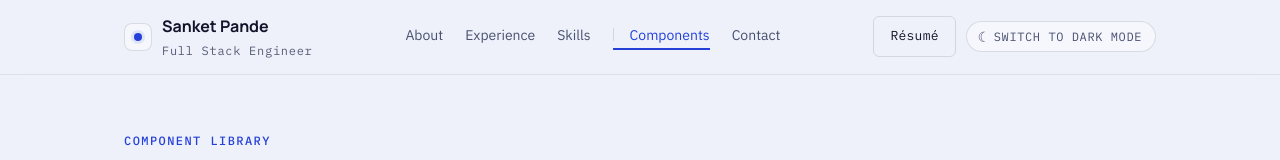
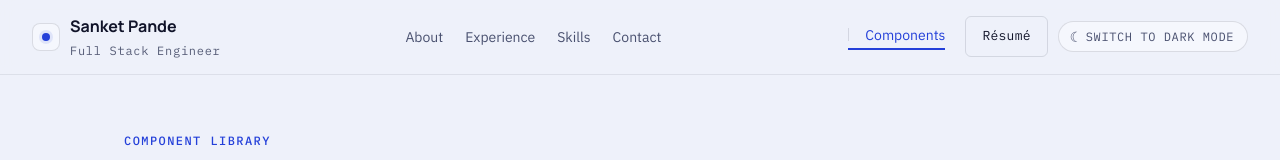
Before and after one commit to sanket-pande/portfolio, a React (Vite) app: page /components in a window 1280 px wide. Shown: the top 160 px of the page. Built offline with nearby package versions, Linux system fonts and the light colour scheme.

Commit message:
refactor: restructure Header component for improved layout and accessibility

```diff
--- a/src/components/Header/Header.module.css
+++ b/src/components/Header/Header.module.css
@@ -8,9 +8,10 @@
 }
 
 .inner {
-  max-width: var(--container);
-  margin-inline: auto;
-  padding: 14px 24px;
+  /* deliberately NOT capped at --container: the bar spans the window so the
+     brand and the actions sit at the screen's edges, while the page content
+     below stays in its column */
+  padding: 14px 32px;
   display: flex;
   align-items: center;
   gap: 20px;
@@ -59,11 +60,20 @@
 }
 
 .navLinks {
+  flex: 1;
+  display: flex;
+  align-items: center;
+  gap: 22px;
+  font-size: var(--ui-md);
+  color: var(--ink-2);
+}
+
+/* auto margins on both sides centre the four jumps between the brand and
+   the right-hand cluster, and push Components to the nav's right edge */
+.sectionLinks {
   display: flex;
   gap: 22px;
   margin-inline: auto;
-  font-size: var(--ui-md);
-  color: var(--ink-2);
 }
 .navLinks a { transition: color 0.15s ease; }
 @media (hover: hover) {
@@ -92,6 +102,7 @@
   .navLinks {
     order: 3;
     width: 100%;
+    flex: none;
     margin-inline: 0;
     gap: 20px;
     font-family: var(--font-mono);
@@ -106,6 +117,8 @@
     padding-inline: 16px;
   }
   .navLinks::-webkit-scrollbar { display: none; }
+  /* the row is already its own line — no need to centre the group in it */
+  .sectionLinks { margin-inline: 0; gap: 20px; }
   /* fades the last item rather than guillotining it, so the row reads as
      scrollable instead of broken */
   .navLinks {
--- a/src/components/Header/Header.tsx
+++ b/src/components/Header/Header.tsx
@@ -7,11 +7,11 @@ import { profile } from "../../data/resume";
 import { useScrollSpy } from "../../hooks/useScrollSpy";
 import styles from "./Header.module.css";
 
-const NAV_LINKS: { label: string; href?: string; to?: string }[] = [
+/** The four in-page jumps, in document order — kept as one group. */
+const SECTION_LINKS = [
   { href: "#about", label: "About" },
   { href: "#experience", label: "Experience" },
   { href: "#skills", label: "Skills" },
-  { to: "/components", label: "Components" },
   { href: "#contact", label: "Contact" },
 ];
 
@@ -30,10 +30,10 @@ export default function Header({ theme, onToggleTheme }: HeaderProps) {
   const headerRef = useRef<HTMLElement>(null);
 
   // The header's height changes with viewport width (the nav drops to a
-  // second row, the brand wraps, the toggle label reflows) and with the
-  // user's own font size. Anything that hardcodes it — scroll-padding,
-  // the scroll spy — is wrong at some width, so publish the real measured
-  // value instead and let both read it.
+  // second row, the toggle label reflows) and with the user's own font
+  // size. Anything that hardcodes it — scroll-padding, the scroll spy —
+  // is wrong at some width, so publish the real measured value instead
+  // and let both read it.
   useEffect(() => {
     const el = headerRef.current;
     if (!el) return;
@@ -68,29 +68,29 @@ export default function Header({ theme, onToggleTheme }: HeaderProps) {
         </Link>
 
         <nav className={styles.navLinks} aria-label="Primary">
-          {NAV_LINKS.map((link) => {
-            if (link.to) {
-              return (
-                <NavLink key={link.to} to={link.to} className={styles.routeLink}>
-                  {link.label}
-                </NavLink>
-              );
-            }
-            const hash = link.href!;
+          {/* the in-page jumps stay together as one group */}
+          <span className={styles.sectionLinks}>
+            {SECTION_LINKS.map(({ href, label }) => {
+              const current = onHome && activeId === href.slice(1);
               // On the home page a bare hash is the cheapest correct thing.
               // Anywhere else it would resolve against the current route and
               // hit nothing, so route back to "/" and carry the hash along.
-            const current = onHome && activeId === hash.slice(1);
               return onHome ? (
-              <a key={hash} href={hash} aria-current={current ? "location" : undefined}>
-                {link.label}
+                <a key={href} href={href} aria-current={current ? "location" : undefined}>
+                  {label}
                 </a>
               ) : (
-              <Link key={hash} to={`/${hash}`}>
-                {link.label}
+                <Link key={href} to={`/${href}`}>
+                  {label}
                 </Link>
               );
             })}
+          </span>
+
+          {/* a route change, not a jump — so it sits apart, over on the right */}
+          <NavLink to="/components" className={styles.routeLink}>
+            Components
+          </NavLink>
         </nav>
 
         <div className={styles.actions}>
```
Lines whose indentation alone changed are shown as unchanged.
